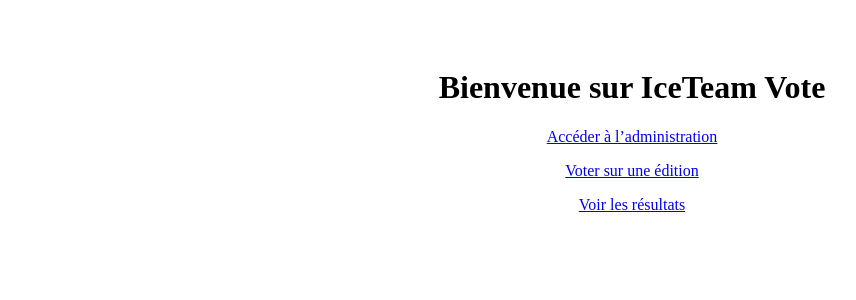
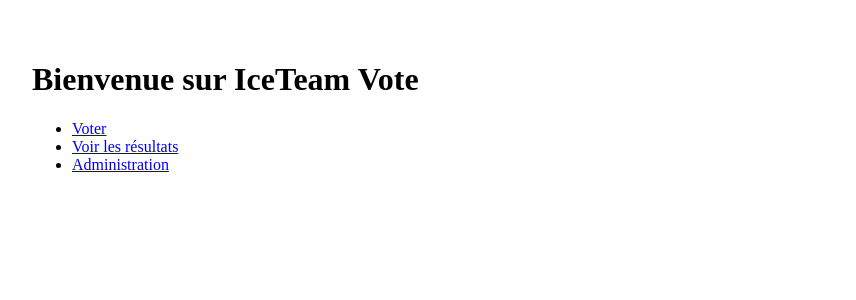
Before and after one commit to eliekogoup/Iceteam-vote-Pro, a Next.js app: page / in a window 1280 px wide. Shown: the top 300 px of the page, without its empty margins (8-864 px from the left). Built offline with nearby package versions, Linux system fonts and the light colour scheme.

Commit message:
Refactor Home component layout and links

```diff
--- a/src/pages/index.tsx
+++ b/src/pages/index.tsx
@@ -2,17 +2,19 @@ import Link from "next/link";
 
 export default function Home() {
   return (
-    <main style={{ padding: 40, textAlign: "center" }}>
+    <div style={{ padding: 32 }}>
       <h1>Bienvenue sur IceTeam Vote</h1>
-      <p>
-        <Link href="/admin">Accéder à l’administration</Link>
-      </p>
-      <p>
-        <Link href="/vote/1">Voter sur une édition</Link>
-      </p>
-      <p>
-        <Link href="/results/1">Voir les résultats</Link>
-      </p>
-    </main>
+      <ul>
+        <li>
+          <Link href="/identite">Voter</Link>
+        </li>
+        <li>
+          <Link href="/resultats">Voir les résultats</Link>
+        </li>
+        <li>
+          <Link href="/admin">Administration</Link>
+        </li>
+      </ul>
+    </div>
   );
 }
```
